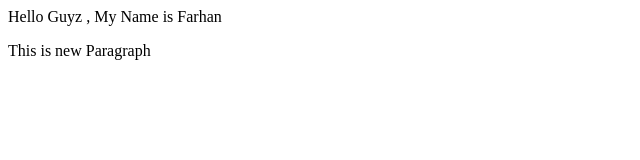
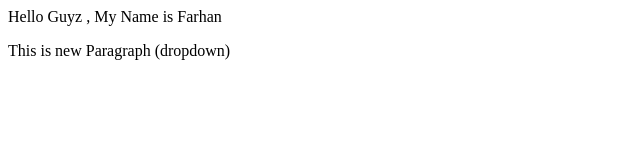
Before and after one commit to FarhanAleee/LocalRepo, a plain HTML site: page index.html in a window 1280 px wide. Shown: the full height of the page, 0-640 px from the left. Drawn offline with Linux system fonts and the light colour scheme.

Commit message:
dropdown adde

```diff
--- a/index.html
+++ b/index.html
@@ -1,2 +1,2 @@
 <p>Hello Guyz , My Name is Farhan</p>
-<p>This is new Paragraph</p>
+<p>This is new Paragraph (dropdown) </p>
```
